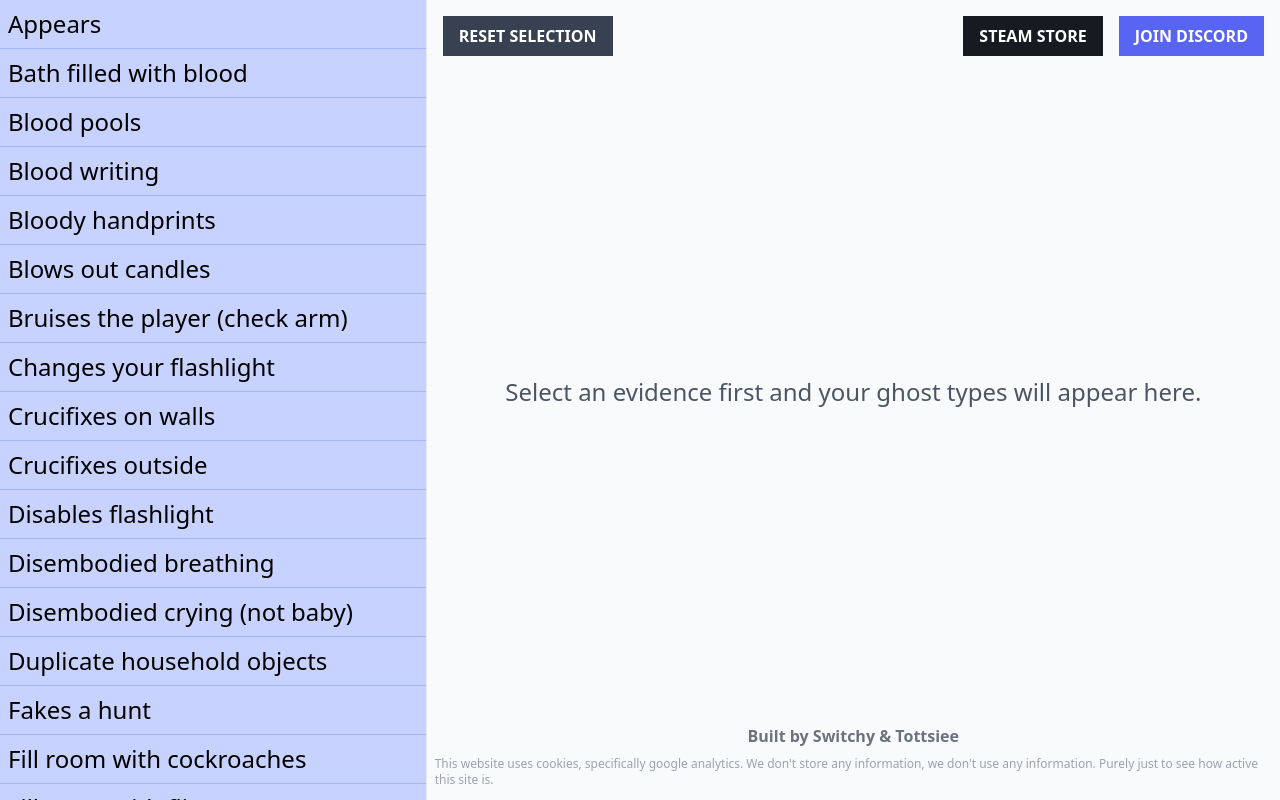
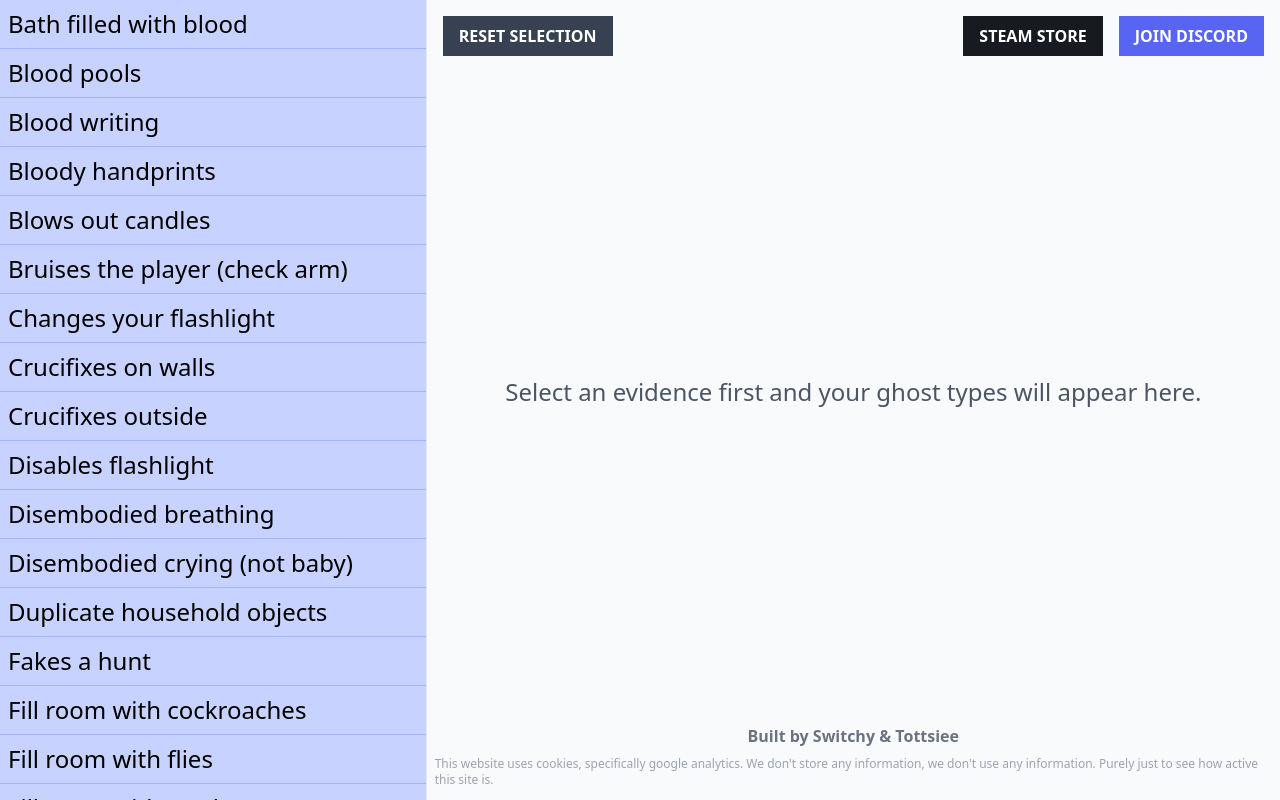
Before and after one commit to mikerodham/obsideo, a Vue app: page / in a window 1280 px wide. Built offline with nearby package versions, Linux system fonts and the light colour scheme.

Commit message:
Disabled appear as it's disabled in-game

```diff
--- a/src/App.vue
+++ b/src/App.vue
@@ -120,7 +120,7 @@
 
 <script>
 const actions = {
-  appear: "Appears",
+  // appear: "Appears",  // Disabled for now
   bathBlood: "Bath filled with blood",
   bloodHandprints: "Bloody handprints",
   bloodPools: "Blood pools",
@@ -369,7 +369,7 @@ export default {
             actions.movesKidsToys,
             actions.throwsKidsBall,
             actions.knockPaintings,
-            actions.stabWalls
+            actions.stabWalls,
           ],
         },
         yurei: {
@@ -418,7 +418,7 @@ export default {
             actions.crucifixWalls,
             actions.knocksDownFridge,
             actions.blowsOutCandles,
-            actions.appear,
+            // actions.appear,
             actions.toggleTV,
             actions.toggleKettle,
             actions.knockPaintings,
```
